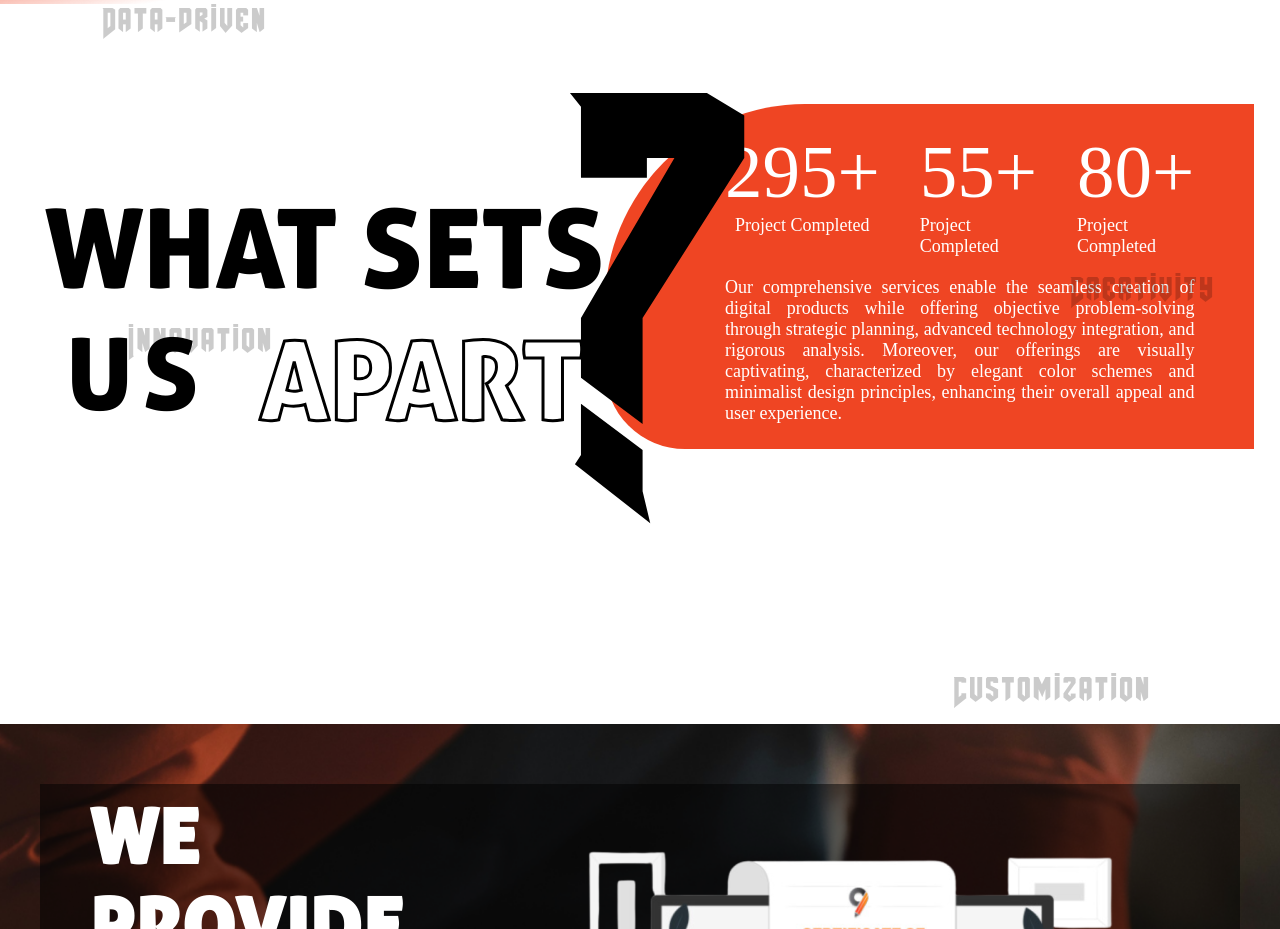
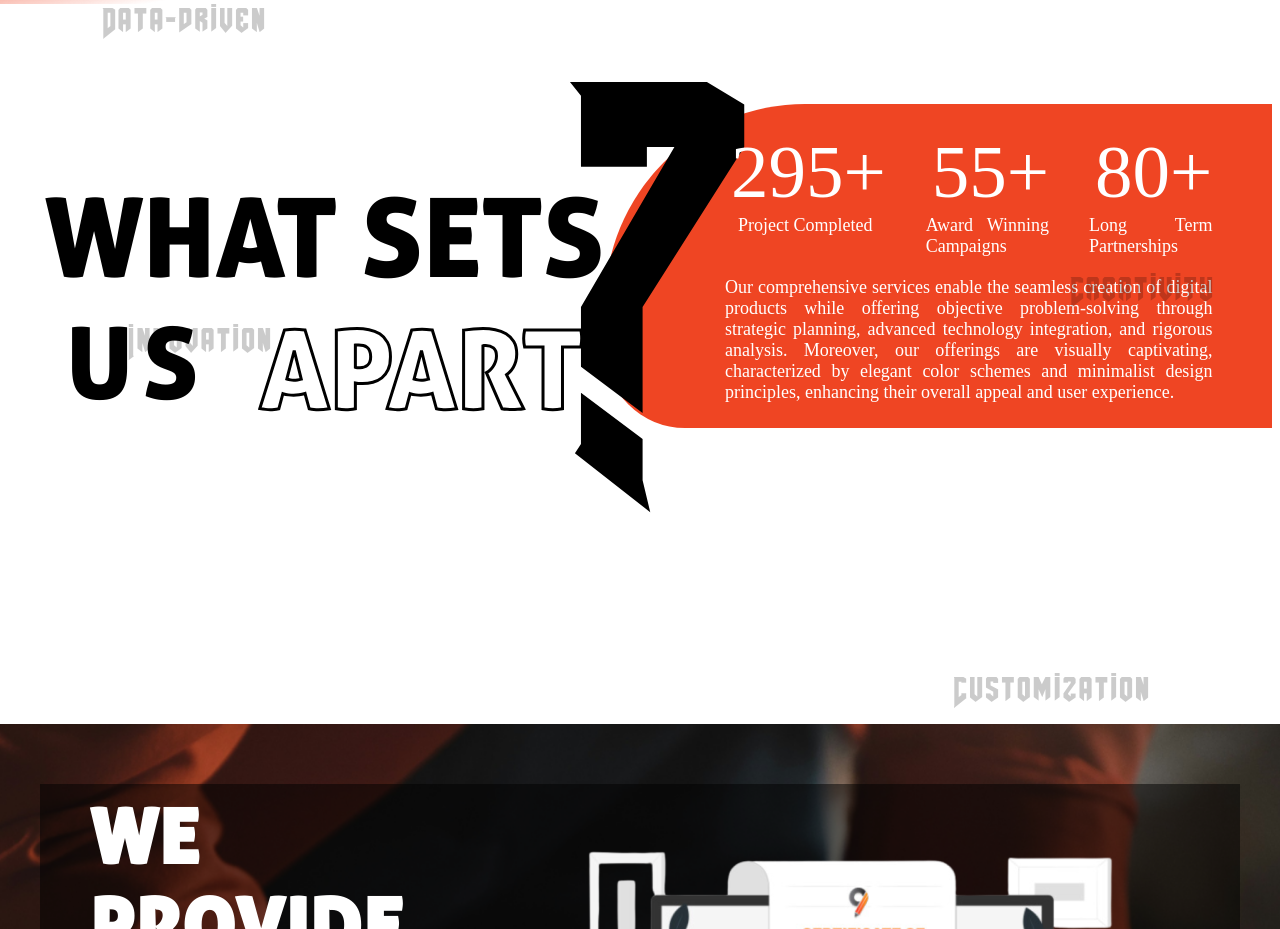
Before and after one commit to kirankattii/new-c9, a React (Vite) app: page / in a window 1280 px wide. Shown: the part 3120-4049 px from the top of the page. Built offline with nearby package versions, Linux system fonts and the light colour scheme; a web font is replaced by a local one.

Commit message:
changesd the whatsapp no

```diff
--- a/src/Components/Home/Home.jsx
+++ b/src/Components/Home/Home.jsx
@@ -439,7 +439,7 @@ const Home = () => {
 												)}
 												+
 											</span>
-											<p>Project Completed</p>
+											<p>Award Winning Campaigns</p>
 										</div>
 										<div>
 											<span>
@@ -452,10 +452,10 @@ const Home = () => {
 												)}
 												+
 											</span>
-											<p>Project Completed</p>
+											<p>Long Term Partnerships</p>
 										</div>
 									</div>
-									<p>
+									<p className="awards-description">
 										Our comprehensive services enable the seamless creation of
 										digital products while offering objective problem-solving
 										through strategic planning, advanced technology integration,
--- a/src/Components/Home/home.css
+++ b/src/Components/Home/home.css
@@ -1619,6 +1619,7 @@
   width: 100px;
   padding-top: 150px;
   z-index: 2;
+
   position: absolute;
   /* letter-spacing: 15px; */
   /* margin-right: 20px; */
@@ -1687,6 +1688,8 @@
 
 .whatsets-milestone div span {
   font-size: 75px;
+  z-index: 5;
+  margin-left: 3px;
   /* letter-spacing: 05px; */
 
 }
@@ -1702,7 +1705,12 @@
   margin-left: 40px;
 }
 
-.whatsets-orangebg p {
+.whatsets-milestone p {
+  font-size: 18px;
+  text-align: center;
+}
+
+.awards-description {
   font-size: 18px;
   text-align: justify;
 }
--- a/src/Components/Whatsapp/Whatsapp.jsx
+++ b/src/Components/Whatsapp/Whatsapp.jsx
@@ -5,7 +5,7 @@ const Whatsapp = () => {
 	return (
 		<div className="whatsapp">
 			<a
-				href="https://wa.me/9113099868"
+				href="https://wa.me/+61456469643"
 				target="_blank"
 				rel="noopener noreferrer"
 			>
```
